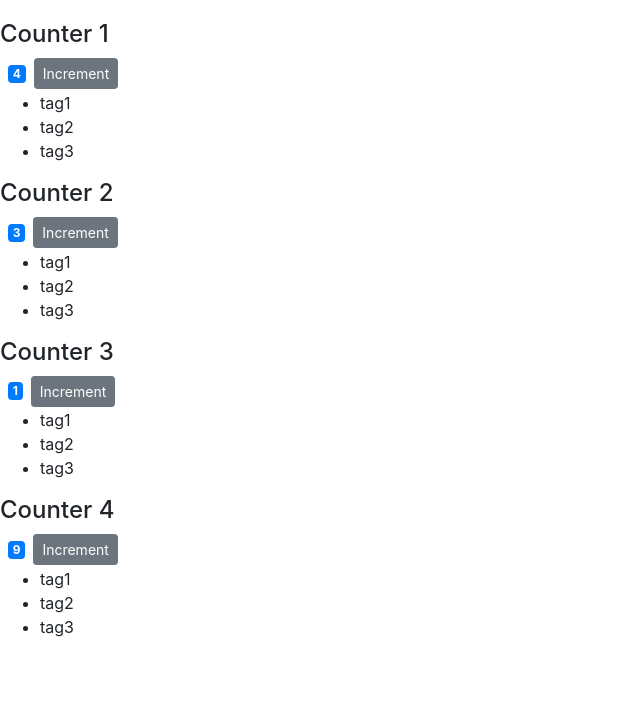
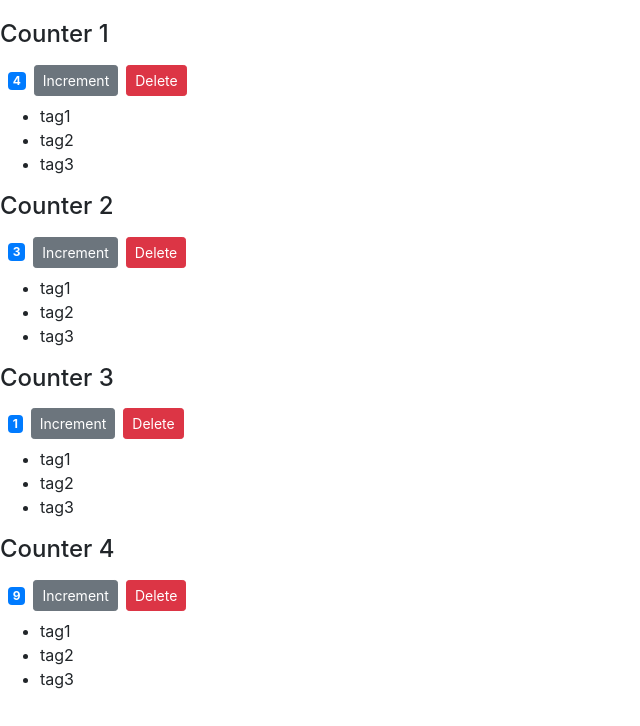
Before and after one commit to ZahraJiryaee/vidly, a React (Create React App) app: page / in a window 1280 px wide. Shown: the top 726 px of the page, without its empty margins (0-640 px from the left). Built offline with nearby package versions, Linux system fonts and the light colour scheme.

Commit message:
4.7. raising & handeling event   4.8. updating the state

```diff
--- a/src/components/counter.jsx
+++ b/src/components/counter.jsx
@@ -3,7 +3,7 @@
 class Counter extends Component {
   state = {
     // count: 0,
-    value: this.props.value,
+    value: this.props.counter.value,
     tags: ["tag1", "tag2", "tag3"],
   };
 
@@ -15,7 +15,7 @@
     */
 
   render() {
-    console.log(this.props);
+    // console.log(this.props);
     return (
       <React.Fragment>
         {this.props.children}
@@ -26,6 +26,12 @@
           className="btn btn-secondary btn-sm"
         >
           Increment
+        </button>
+        <button
+          onClick={() => this.props.onDelete(this.props.counter.id)}
+          className="btn btn-danger btn-sm m-2"
+        >
+          Delete
         </button>
         {this.state.tags.length === 0 && "please create a new tag!"}
         {this.renderTags()}
--- a/src/components/counters.jsx
+++ b/src/components/counters.jsx
@@ -10,11 +10,23 @@
       { id: 4, value: 9 },
     ],
   };
+
+  handleDelete = (counterId) => {
+    console.log("event handler clicked!!", counterId);
+    // console.log(this);
+    const counters = this.state.counters.filter((c) => c.id !== counterId);
+    this.setState({ counters });
+  };
+
   render() {
     return (
       <React.Fragment>
         {this.state.counters.map((counter) => (
-          <Counter key={counter.id} value={counter.value} selected>
+          <Counter
+            key={counter.id}
+            onDelete={this.handleDelete}
+            counter={counter}
+          >
             <h4>Counter {counter.id}</h4>
           </Counter>
         ))}
```
